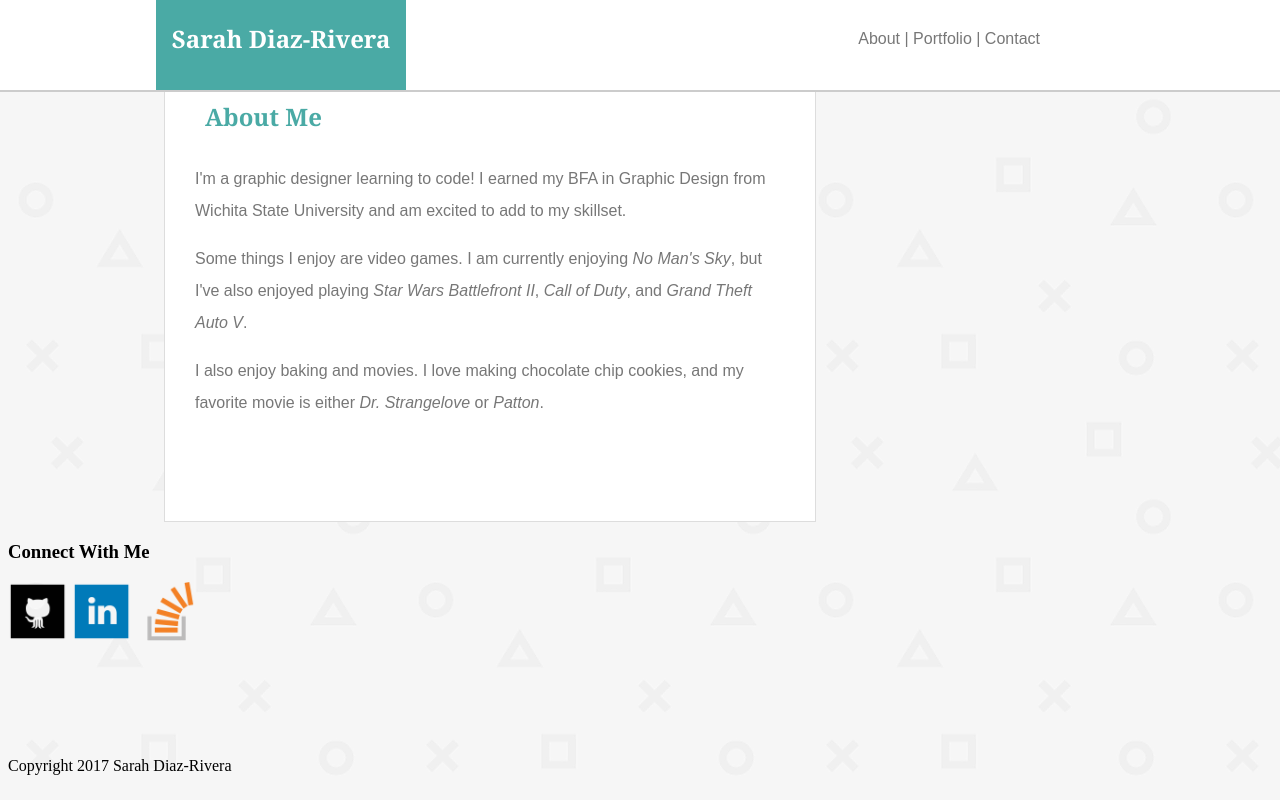
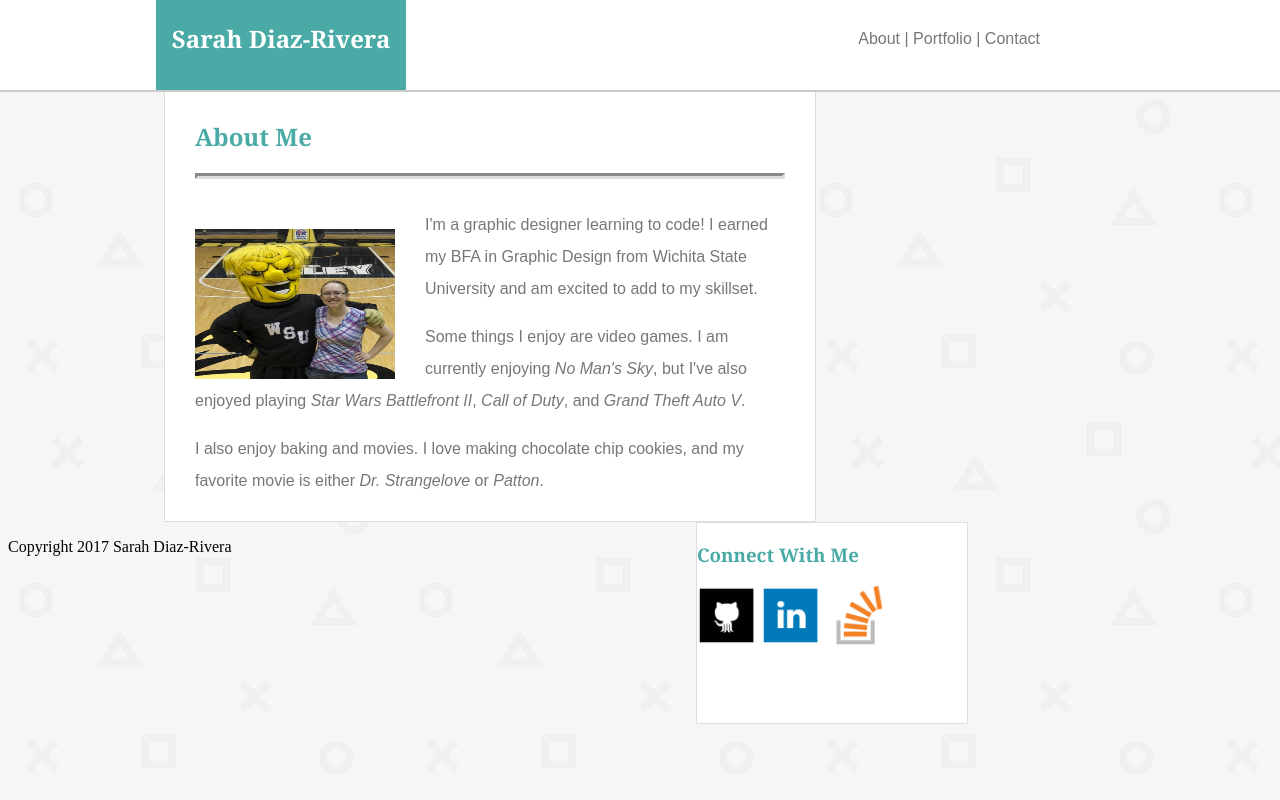
Before and after one commit to sdr2017/Basic-Portfolio, a plain HTML site: page index.html in a window 1280 px wide. Drawn offline with Linux system fonts and the light colour scheme.

Commit message:
adding horizontal rule

```diff
--- a/assets/css/style.css
+++ b/assets/css/style.css
@@ -9,8 +9,13 @@ h1 {
 h2 {font-size: 24px;
 	font-family: 'Georgia', 'Times', 'Times New Roman', serif;
 	color: #4aaaa5;
-	padding: 10px;
+	padding-top: 30px;
  }
+
+h3 {font-family: 'Georgia', 'Times', 'Times New Roman', serif;
+	color: #4aaaa5;
+
+}
 
  header {
  	height: 90px;
@@ -80,6 +85,11 @@ h2 {font-size: 24px;
 .connect {
 	width: 270px;
 	height: 200px;
+	float: right;
+	background-color: #ffffff;
+	border-style: solid;
+	border-color: #dddddd;
+	border-width: 1px;
 }
 
 .icon {
@@ -89,5 +99,16 @@ h2 {font-size: 24px;
 
 #pic {
 	width: 200px;
+	height: 150px;
+	overflow: hidden;
+	clip: rect(0px,200px,150px,0px);
 	float: left;
+	padding-right: 30px;
+	padding-top: 20px;
 }
+
+#about-line {
+	border-width: 3px;
+	border-color: #dddddd;
+	margin-bottom: 30px;
+}
--- a/index.html
+++ b/index.html
@@ -29,7 +29,8 @@
 
 	<div class="content">
 		<h2>About Me</h2>
-			<!--<img src="assets/images/pic-with-wu.jpg" id="pic">-->
+			<hr id="about-line">
+			<img src="assets/images/pic-with-wu.jpg" alt="Sarah with Wu Shock" id="pic">
 
 			<p>I'm a graphic designer learning to code! I earned my BFA in Graphic Design from Wichita State University and am excited to add to my skillset.</p>
 			<p>Some things I enjoy are video games. I am currently enjoying <em>No Man's Sky</em>, but I've also enjoyed playing <em>Star Wars Battlefront II</em>, <em>Call of Duty</em>, and <em>Grand Theft Auto V</em>.</p>
```
